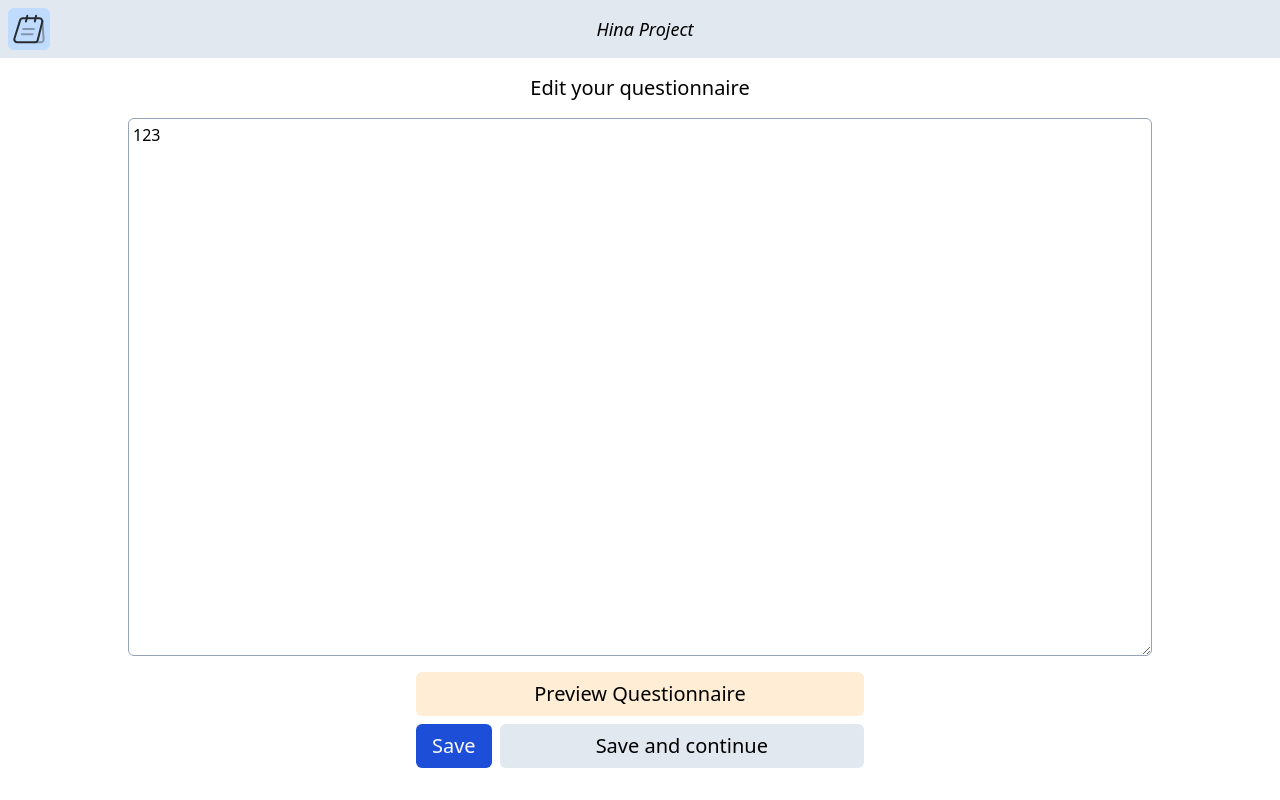
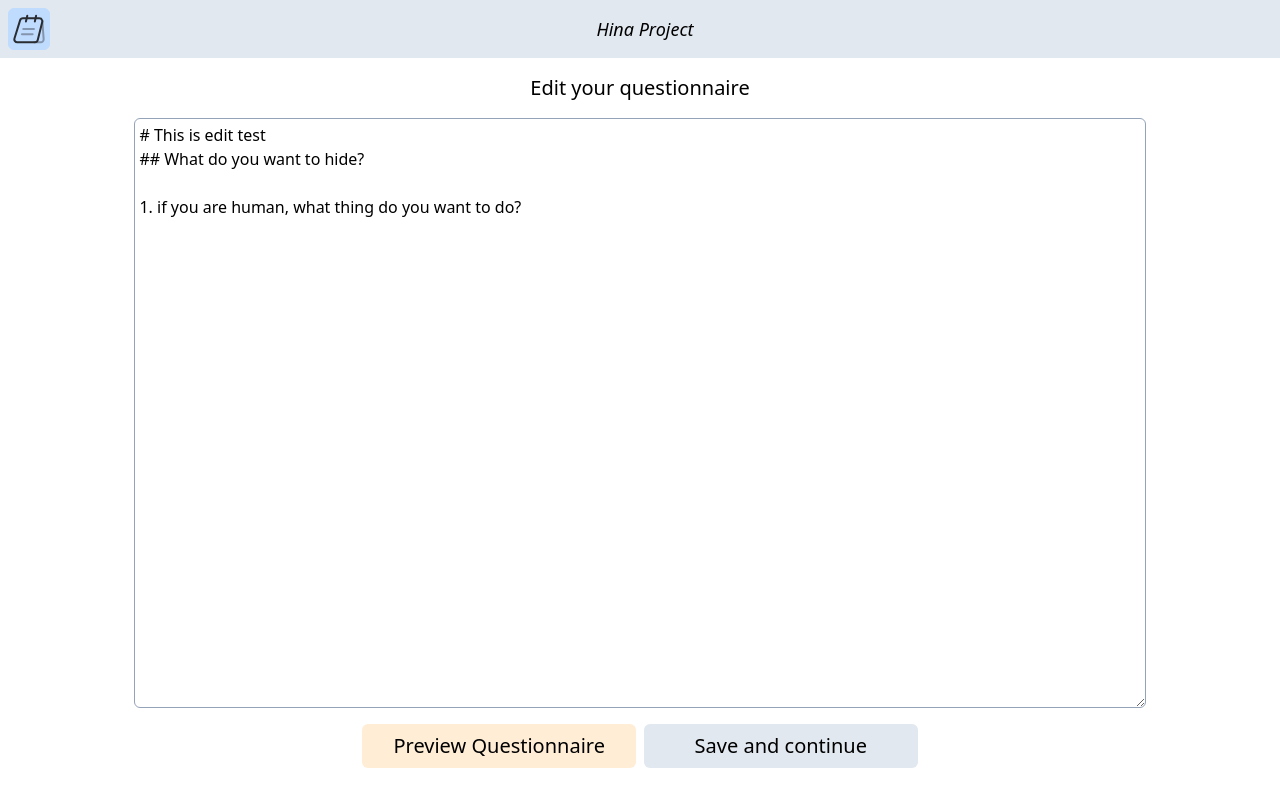
Before and after one commit to xubeiyan/hina-project, a SvelteKit app: page /edit/id/1 in a window 1280 px wide. Built offline with nearby package versions, Linux system fonts and the light colour scheme.

Commit message:
feature(markdownParser.js): add {_} as filling box to <input /> element feature(SetTimeline.svelte): set timeline page Save All button add disable status when not select a end time

```diff
--- a/src/components/QuestionnaireEdit.svelte
+++ b/src/components/QuestionnaireEdit.svelte
@@ -6,7 +6,7 @@
 	export let content = '';
 	export let editMode = false;
 
-	let endTime = '';
+	export let endTime = '';
 	let stage = 'editForm';
 	// 切换stage
 	const changeStage = (event) => {
@@ -19,28 +19,28 @@
 		}
 	};
 	// 正在保存
-	let saving = {
-		save: false,
-		saveAndContinue: false
-	};
+	let saving = false;
 	// 修改正在保存状态
-	let changeSavingStatus = (event) => {
-		if (event.detail.operation == 'save') {
-			saving.save = true;
-			setTimeout(() => {
-				saving.save = false;
-			}, 1000);
-		} else if (event.detail.operation == 'saveAndContinue') {
-			saving.saveAndContinue = true;
-			setTimeout(() => {
-				saving.saveAndContinue = false;
-				stage = 'setTimeline';
-			}, 1000);
+	let changeSavingStatus = async (event) => {
+		if (event.detail.save == 'form') {
+			stage = 'setTimeline';
+		} else if (event.detail.save == 'all') {
+			const endTime = event.detail.endTime;
+			saving = true;
+			const res = await fetch('/save/test', {
+				method: 'POST',
+				body: JSON.stringify({ content, endTime }),
+				headers: {
+					'Content-Type': 'application/json'
+				}
+			});
+			saving = false;
+			console.log(await res.json());
 		}
 	};
 </script>
 
-<div class="grow relative flex flex-col items-center overflow-y-auto">
+<div class="grow mx-2 relative flex flex-col items-center overflow-y-auto">
 	{#if stage == 'editForm'}
 		<EditForm
 			{content}
@@ -50,7 +50,7 @@
 			on:save={changeSavingStatus}
 		/>
 	{:else if stage == 'setTimeline'}
-		<SetTimeline {endTime} on:changeStage={changeStage} />
+		<SetTimeline {endTime} {saving} on:changeStage={changeStage} on:save={changeSavingStatus} />
 	{:else if stage == 'preview'}
 		<Preview markdown={content} on:changeStage={changeStage} />
 	{/if}
--- a/src/components/questionnaireEdit/EditForm.svelte
+++ b/src/components/questionnaireEdit/EditForm.svelte
@@ -11,23 +11,19 @@
 		});
 	};
 
-	const handleSaveBtnClick = (operation) => {
-		if (operation == 'save' && saving.save || operation == 'saveAndContinue' && saving.saveAndContinue) return;
+	const handleSaveBtnClick = () => {
+		if (saving == true) return;
 		dispatch('save', {
-			operation
+			save: 'form'
 		});
 	};
 
 	export let editMode = false;
 	// 保存按钮选择
-	export let saving = {
-		save: false,
-		saveAndContinue: false
-	};
+	export let saving = false;
 
 	$: title = editMode ? 'Edit your questionnaire' : 'Create a new questionnaire';
-	$: saveBtnClass = saving.save ? 'bg-blue-700/50 cursor-not-allowed' : 'bg-blue-700';
-	$: saveAndContinueBtnClass = saving.saveAndContinue ? 'bg-slate-200/50 cursor-not-allowed' : 'bg-slate-200';
+	$: saveBtnClass = saving ? 'bg-slate-200/50 cursor-not-allowed' : 'bg-slate-200';
 </script>
 
 <h1 class="text-center text-xl my-4">{title}</h1>
@@ -36,25 +32,16 @@
 	class="w-full md:w-[80%] grow border border-slate-400 rounded-md p-1 overflow-y-auto"
 	bind:value={content}
 />
-<div class="h-32 mb-4 flex flex-wrap gap-2 justify-center items-end w-full md:w-[30em] p-4">
+<div class="mb-4 flex flex-wrap gap-2 justify-center items-end w-full md:w-[40em] p-4">
 	<button
-		class="bg-orange-100 rounded-md px-4 py-2 text-xl w-full"
+		class="bg-orange-100 rounded-md px-4 py-2 text-xl w-full md:w-[45%]"
 		on:click={() => toStage('preview')}>Preview Questionnaire</button
 	>
 	<button
-		class="{saveBtnClass} rounded-md px-4 py-2 text-xl text-slate-50 flex gap-2 items-center"
-		on:click={() => handleSaveBtnClick('save')}
+		class="{saveBtnClass} rounded-md px-4 py-2 text-xl flex gap-2 justify-center items-center w-full md:w-[45%]"
+		on:click={() => handleSaveBtnClick()}
 	>
-		{#if saving.save}
-			<LoadingIcon />
-		{/if}
-		Save
-	</button>
-	<button
-		class="{saveAndContinueBtnClass} rounded-md px-4 py-2 text-xl grow flex gap-2 justify-center items-center"
-		on:click={() => handleSaveBtnClick('saveAndContinue')}
-	>
-		{#if saving.saveAndContinue}
+		{#if saving}
 			<LoadingIcon dark={true}/>
 		{/if}
 		Save and continue
--- a/src/components/questionnaireEdit/SetTimeline.svelte
+++ b/src/components/questionnaireEdit/SetTimeline.svelte
@@ -1,4 +1,5 @@
 <script>
+	import LoadingIcon from '$icons/loading.svelte';
 	// 创建从某个时间经过的毫秒数
 	const createDateLocal = (startTime, passedMilliSed) => {
 		let millised;
@@ -29,15 +30,27 @@
 	// 获取报告截止时间
 	$: resultGetTimeLimit = getResultTimeLimit(endTime);
 
-    import { createEventDispatcher } from "svelte";
+	import { createEventDispatcher } from 'svelte';
 
 	const dispatch = createEventDispatcher();
 	const toStage = (stage) => {
 		dispatch('changeStage', {
 			stage,
+			endTime
+		});
+	};
+
+	// 保存
+	export let saving = false;
+	$: saveBtnClass = saving || endTime == '' ? 'bg-blue-700/40 cursor-not-allowed' : 'bg-blue-700';
+
+	const handleSaveAllClick = () => {
+		if (endTime == '' || saving) return;
+		dispatch('save', {
+			save: 'all',
 			endTime,
 		});
-    }
+	};
 </script>
 
 <h1 class="text-center text-xl my-4">Set timeline</h1>
@@ -76,7 +89,7 @@
 		<div class="size-3 rounded-full bg-slate-700 relative">
 			<span
 				class="w-[10em] font-bold absolute right-[100%] top-0 translate-y-[-25%] text-right pr-2"
-				>Result Get Deadline</span
+				>Get Result Deadline</span
 			>
 			<span class="w-[10em] absolute left-[100%] top-0 translate-y-[-25%] pl-2"
 				>{resultGetTimeLimit}</span
@@ -91,11 +104,16 @@
 	<button class="bg-green-200 rounded-md px-4 py-2 text-xl w-full"
 		>Publish this questionnaire</button
 	>
-	<button
-		class="bg-slate-200 rounded-md px-4 py-2 text-xl"
-		on:click={() => toStage('editForm')}
-	>
+	<button class="bg-slate-200 rounded-md px-4 py-2 text-xl" on:click={() => toStage('editForm')}>
 		Previous
 	</button>
-	<button class="bg-blue-700 rounded-md px-4 py-2 text-xl text-slate-50 grow"> Save all </button>
+	<button
+		class="{saveBtnClass} rounded-md px-4 py-2 text-xl text-slate-50 grow flex justify-center items-center gap-2"
+		on:click={handleSaveAllClick}
+	>
+		{#if saving}
+			<LoadingIcon />
+		{/if}
+		Save all
+	</button>
 </div>
--- a/src/lib/questionnaireExample.js
+++ b/src/lib/questionnaireExample.js
@@ -46,6 +46,11 @@ something introduce your **questionnaire**
 [ ] 上午
 [ ] 下午
 [ ] 晚上
+
+3. 你认为吃{___}可以变身狼人？
+
+4. 让我们对下暗号吧。Ping！
+{___}
 `;
 
 export { examples };
--- a/src/routes/edit/id/[id]/+page.svelte
+++ b/src/routes/edit/id/[id]/+page.svelte
@@ -1,7 +1,14 @@
 <script>
     import QuestionnaireEdit from "$components/QuestionnaireEdit.svelte";
-    let content = '123';
+    let content =
+`# This is edit test
+## What do you want to hide?
+
+1. if you are human, what thing do you want to do?
+
+    `;
     let editMode = true;
+    let endTime = '2024-06-15T19:00'
 </script>
 
-<QuestionnaireEdit {content} {editMode}/>
+<QuestionnaireEdit {content} {editMode} {endTime}/>
--- /dev/null
+++ b/src/routes/save/[id]/+server.js
@@ -0,0 +1,6 @@
+import { json } from '@sveltejs/kit';
+export const POST = async ({ request }) => {
+    const { content, endTime } = await request.json();
+
+    return json({ code: 'CREATE_OK', content, endTime }, { status: 201 })
+}
```
Also changed, not shown: src/lib/markdownParser.js, 1 other file (tests, documents, lock files or other folders). Lines whose indentation alone changed are shown as unchanged.
